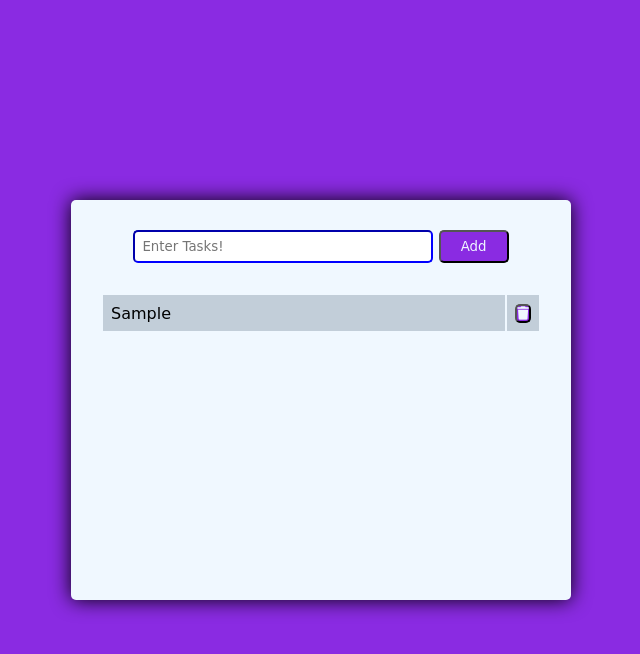
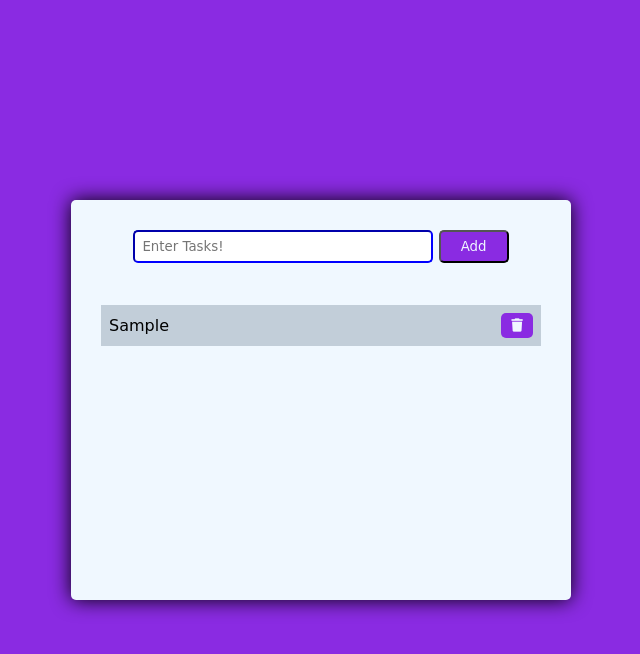
Before and after one commit to JagabandhuDash/TO-DO-LIST, a plain HTML site: page index.html in a window 1280 px wide. Both pictures are taken after typing "Sample" into the empty fields and a click on the button "Add". Shown: the whole page, without its empty margins (319-959 px from the left). Drawn offline with Linux system fonts and the light colour scheme.

Commit message:
Upgrading

```diff
--- a/app.js
+++ b/app.js
@@ -19,13 +19,14 @@ let row = table.insertRow(table.length)
 
 
 
+
 text = row.insertCell(0)
 text.innerHTML = data.text
+text.className = "task-text"
 
 button = row.insertCell(1)
 button.innerHTML = `<button id="delete-button" onclick="deleteData(this)"><i class="fa-solid fa-trash"></i></button>`
-text.style.width="500px"
-table.style.borderRadius="10px"
+button.className = "task-action"
 }
 
 function deleteData(data){
--- a/index.css
+++ b/index.css
@@ -50,9 +50,26 @@ background-color: blueviolet;
     background-color: blueviolet;
     color: #f0f8ff;
     border-radius: 5px;
+    border: none;
+    padding: 5px 10px;
+    cursor: pointer;
+}
+
+table{
+    border-collapse: collapse;
 }
 
 td{
     background-color: #c2ced9;
     padding: 8px;
+    margin-top: 25px;
+    border-top: 12px solid #f0f8ff;
 }
+.task-text {
+    width: 95%;
+
+}
+.task-action {
+    width: 15%;
+    text-align: center;
+}
```
